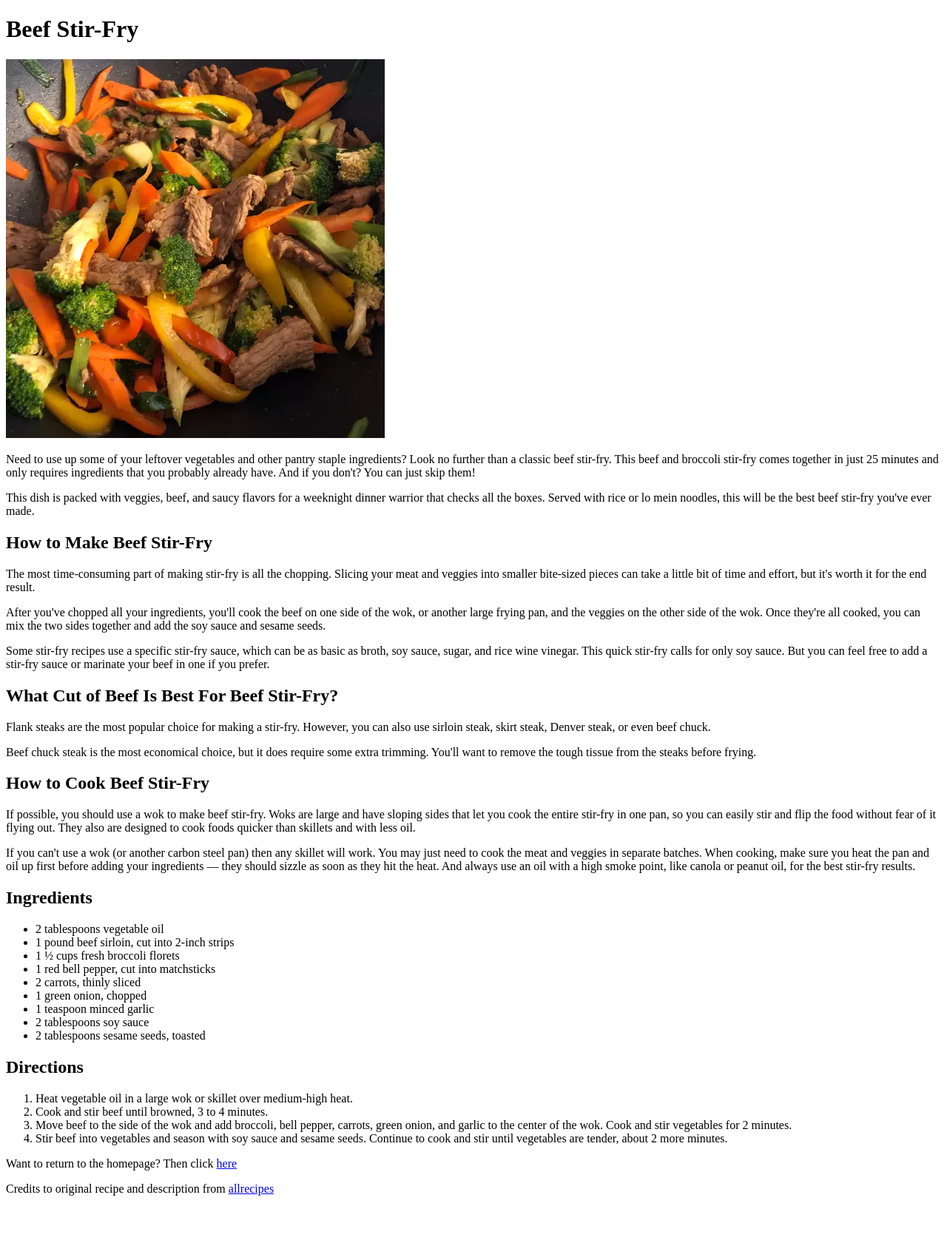
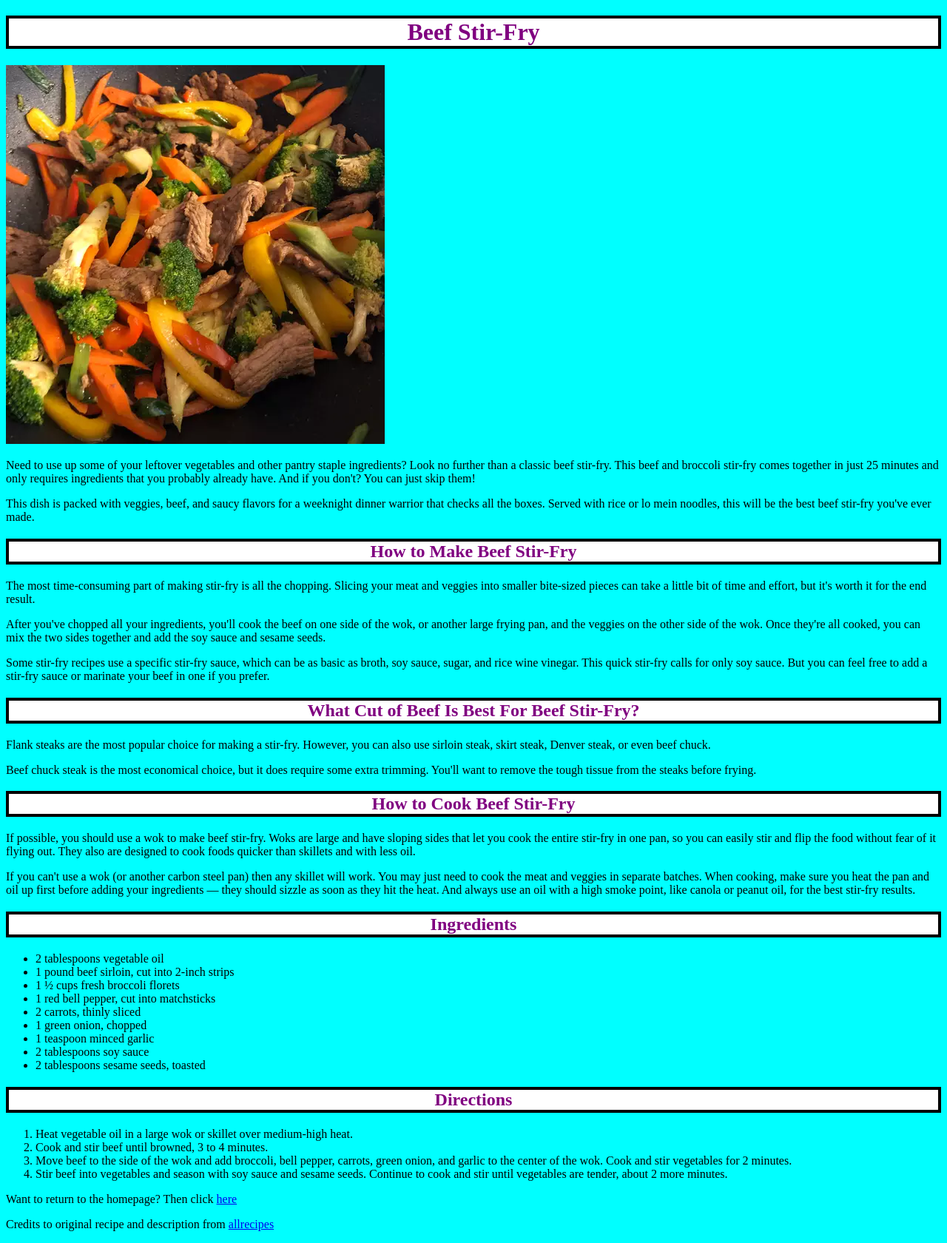
Before and after one commit to ramandelbaum/odin-recipes, a plain HTML site: page recipes/beefstirfry.html in a window 1280 px wide. Shown: the whole page at 74% size. Before the commit the page ends 1632 px from the top, so only its background shows below. Drawn offline with Linux system fonts and the light colour scheme.

Commit message:
added basic css styling and styles.css

```diff
--- a/index.html
+++ b/index.html
@@ -1,23 +1,32 @@
 <!DOCTYPE html>
 <html lang="en">
   <head>
-    <meta charset="UTF-8">
-    <meta http-equiv="X-UA-Compatible" content="IE=edge">
-    <meta name="viewport" content="width=device-width, initial-scale=1.0">
+    <meta charset="UTF-8" />
+    <meta http-equiv="X-UA-Compatible" content="IE=edge" />
+    <meta name="viewport" content="width=device-width, initial-scale=1.0" />
     <title>Homepage</title>
+    <link rel="stylesheet" href="styles.css" />
   </head>
   <body>
-    <h1>Odin Recipes</h1>
+    <div class="main">
+      <h1 class="homepage-title">Odin Recipes</h1>
       <ul>
-        <li><a href="recipes/chicken_stir_fry.html">Broccoli and Chicken Stir Fry</a></li>
-        <li><a href="recipes/mango_chicken.html">Mango Chicken Meal Prep</a></li>
+        <li>
+          <a href="recipes/chicken_stir_fry.html"
+            >Broccoli and Chicken Stir Fry</a
+          >
+        </li>
+        <li>
+          <a href="recipes/mango_chicken.html">Mango Chicken Meal Prep</a>
+        </li>
         <li><a href="recipes/beefstirfry.html">Beef Stir-fry</a></li>
-
       </ul>
       <p>
-        A selection of recipes I found after <em>tirelessly</em> searching the internet
-        for 15 seconds to complete this assignment from <a href="https://theodinproject.com"> The Odin Project </a>
+        A selection of recipes I found after <em>tirelessly</em> searching the
+        internet for 15 seconds to complete this assignment from
+        <a href="https://theodinproject.com"> The Odin Project </a>
       </p>
       <p>I hope you enjoy!</p>
+    </div>
   </body>
 </html>
--- a/recipes/beefstirfry.html
+++ b/recipes/beefstirfry.html
@@ -1,48 +1,76 @@
 <!DOCTYPE html>
 <html lang="en">
   <head>
-    <meta charset="UTF-8">
-    <meta http-equiv="X-UA-Compatible" content="IE=edge">
-    <meta name="viewport" content="width=device-width, initial-scale=1.0">
+    <meta charset="UTF-8" />
+    <meta http-equiv="X-UA-Compatible" content="IE=edge" />
+    <meta name="viewport" content="width=device-width, initial-scale=1.0" />
     <title>Beef Stir-Fry</title>
+    <link rel="stylesheet" href="../styles.css" />
   </head>
   <body>
-    <h1>Beef Stir-Fry</h1>
-    <img src="../images/beefstirfry.webp" alt="simple and easy beef stir-fry">
+    <h1 class="title">Beef Stir-Fry</h1>
+    <div class="container">
+      <img
+        src="../images/beefstirfry.webp"
+        alt="simple and easy beef stir-fry"
+      />
+    </div>
     <p>
-        Need to use up some of your leftover vegetables and other pantry staple ingredients? Look no further than a classic beef stir-fry.
-        This beef and broccoli stir-fry comes together in just 25 minutes and only requires ingredients that you probably already have.
-        And if you don't? You can just skip them!
+      Need to use up some of your leftover vegetables and other pantry staple
+      ingredients? Look no further than a classic beef stir-fry. This beef and
+      broccoli stir-fry comes together in just 25 minutes and only requires
+      ingredients that you probably already have. And if you don't? You can just
+      skip them!
     </p>
     <p>
-        This dish is packed with veggies, beef, and saucy flavors for a weeknight dinner warrior that checks all the boxes.
-        Served with rice or lo mein noodles, this will be the best beef stir-fry you've ever made.
+      This dish is packed with veggies, beef, and saucy flavors for a weeknight
+      dinner warrior that checks all the boxes. Served with rice or lo mein
+      noodles, this will be the best beef stir-fry you've ever made.
     </p>
     <h2>How to Make Beef Stir-Fry</h2>
     <p>
-        The most time-consuming part of making stir-fry is all the chopping. Slicing your meat and veggies into smaller bite-sized pieces can take a little bit of time and effort,
-        but it's worth it for the end result.
+      The most time-consuming part of making stir-fry is all the chopping.
+      Slicing your meat and veggies into smaller bite-sized pieces can take a
+      little bit of time and effort, but it's worth it for the end result.
     </p>
     <p>
-        After you've chopped all your ingredients, you'll cook the beef on one side of the wok, or another large frying pan, and the veggies on the other side of the wok.
-        Once they're all cooked, you can mix the two sides together and add the soy sauce and sesame seeds.
+      After you've chopped all your ingredients, you'll cook the beef on one
+      side of the wok, or another large frying pan, and the veggies on the other
+      side of the wok. Once they're all cooked, you can mix the two sides
+      together and add the soy sauce and sesame seeds.
     </p>
     <p>
-        Some stir-fry recipes use a specific stir-fry sauce, which can be as basic as broth, soy sauce, sugar, and rice wine vinegar. This quick stir-fry calls for only soy sauce.
-        But you can feel free to add a stir-fry sauce or marinate your beef in one if you prefer.
+      Some stir-fry recipes use a specific stir-fry sauce, which can be as basic
+      as broth, soy sauce, sugar, and rice wine vinegar. This quick stir-fry
+      calls for only soy sauce. But you can feel free to add a stir-fry sauce or
+      marinate your beef in one if you prefer.
     </p>
     <h2>What Cut of Beef Is Best For Beef Stir-Fry?</h2>
-        <p>Flank steaks are the most popular choice for making a stir-fry. However, you can also use sirloin steak, skirt steak, Denver steak, or even beef chuck.</p>
-        <p>Beef chuck steak is the most economical choice, but it does require some extra trimming. You'll want to remove the tough tissue from the steaks before frying.</p>
+    <p>
+      Flank steaks are the most popular choice for making a stir-fry. However,
+      you can also use sirloin steak, skirt steak, Denver steak, or even beef
+      chuck.
+    </p>
+    <p>
+      Beef chuck steak is the most economical choice, but it does require some
+      extra trimming. You'll want to remove the tough tissue from the steaks
+      before frying.
+    </p>
     <h2>How to Cook Beef Stir-Fry</h2>
     <p>
-            If possible, you should use a wok to make beef stir-fry. Woks are large and have sloping sides that let you cook the entire stir-fry in one pan,
-            so you can easily stir and flip the food without fear of it flying out. They also are designed to cook foods quicker than skillets and with less oil.
+      If possible, you should use a wok to make beef stir-fry. Woks are large
+      and have sloping sides that let you cook the entire stir-fry in one pan,
+      so you can easily stir and flip the food without fear of it flying out.
+      They also are designed to cook foods quicker than skillets and with less
+      oil.
     </p>
     <p>
-            If you can't use a wok (or another carbon steel pan) then any skillet will work. You may just need to cook the meat and veggies in separate batches.
-            When cooking, make sure you heat the pan and oil up first before adding your ingredients — they should sizzle as soon as they hit the heat.
-            And always use an oil with a high smoke point, like canola or peanut oil, for the best stir-fry results.
+      If you can't use a wok (or another carbon steel pan) then any skillet will
+      work. You may just need to cook the meat and veggies in separate batches.
+      When cooking, make sure you heat the pan and oil up first before adding
+      your ingredients — they should sizzle as soon as they hit the heat. And
+      always use an oil with a high smoke point, like canola or peanut oil, for
+      the best stir-fry results.
     </p>
     <h2>Ingredients</h2>
     <ul>
@@ -58,17 +86,32 @@
     </ul>
     <h2>Directions</h2>
     <ol>
-            <li>Heat vegetable oil in a large wok or skillet over medium-high heat.</li>
+      <li>
+        Heat vegetable oil in a large wok or skillet over medium-high heat.
+      </li>
       <li>Cook and stir beef until browned, 3 to 4 minutes.</li>
-            <li>Move beef to the side of the wok and add broccoli, bell pepper, carrots, green onion, and garlic to the center of the wok. Cook and stir vegetables for 2 minutes.</li>
-            <li>Stir beef into vegetables and season with soy sauce and sesame seeds. Continue to cook and stir until vegetables are tender, about 2 more minutes.</li>
+      <li>
+        Move beef to the side of the wok and add broccoli, bell pepper, carrots,
+        green onion, and garlic to the center of the wok. Cook and stir
+        vegetables for 2 minutes.
+      </li>
+      <li>
+        Stir beef into vegetables and season with soy sauce and sesame seeds.
+        Continue to cook and stir until vegetables are tender, about 2 more
+        minutes.
+      </li>
     </ol>
 
+    <p>
+      Want to return to the homepage? Then click
+      <a href="../index.html">here</a>
+    </p>
 
-
-    <p>Want to return to the homepage? Then click <a href="../index.html">here</a></p>
-
-
-    <p>Credits to original recipe and description from <a href="https://www.allrecipes.com/recipe/228823/quick-beef-stir-fry/">allrecipes</a></p>
+    <p>
+      Credits to original recipe and description from
+      <a href="https://www.allrecipes.com/recipe/228823/quick-beef-stir-fry/"
+        >allrecipes</a
+      >
+    </p>
   </body>
 </html>
--- /dev/null
+++ b/styles.css
@@ -0,0 +1,26 @@
+/* styes.css for odin recipes */
+.main,
+h2,
+.title {
+  border: 4px solid black;
+}
+.main {
+  display: block;
+  width: 500px;
+  align-items: center;
+}
+body {
+  color: black;
+  background-color: cyan;
+  font-family: "Times New Roman", Times, serif;
+}
+.title,
+h2 {
+  text-align: center;
+  background-color: white;
+  color: purple;
+}
+.homepage-title {
+  text-align: center;
+  font-family: Verdana, Geneva, Tahoma, sans-serif;
+}
```
Also changed, not shown: recipes/chicken_stir_fry.html (+47 -13 lines), recipes/mango_chicken.html (+3 -1 lines). Lines whose indentation alone changed are shown as unchanged.
